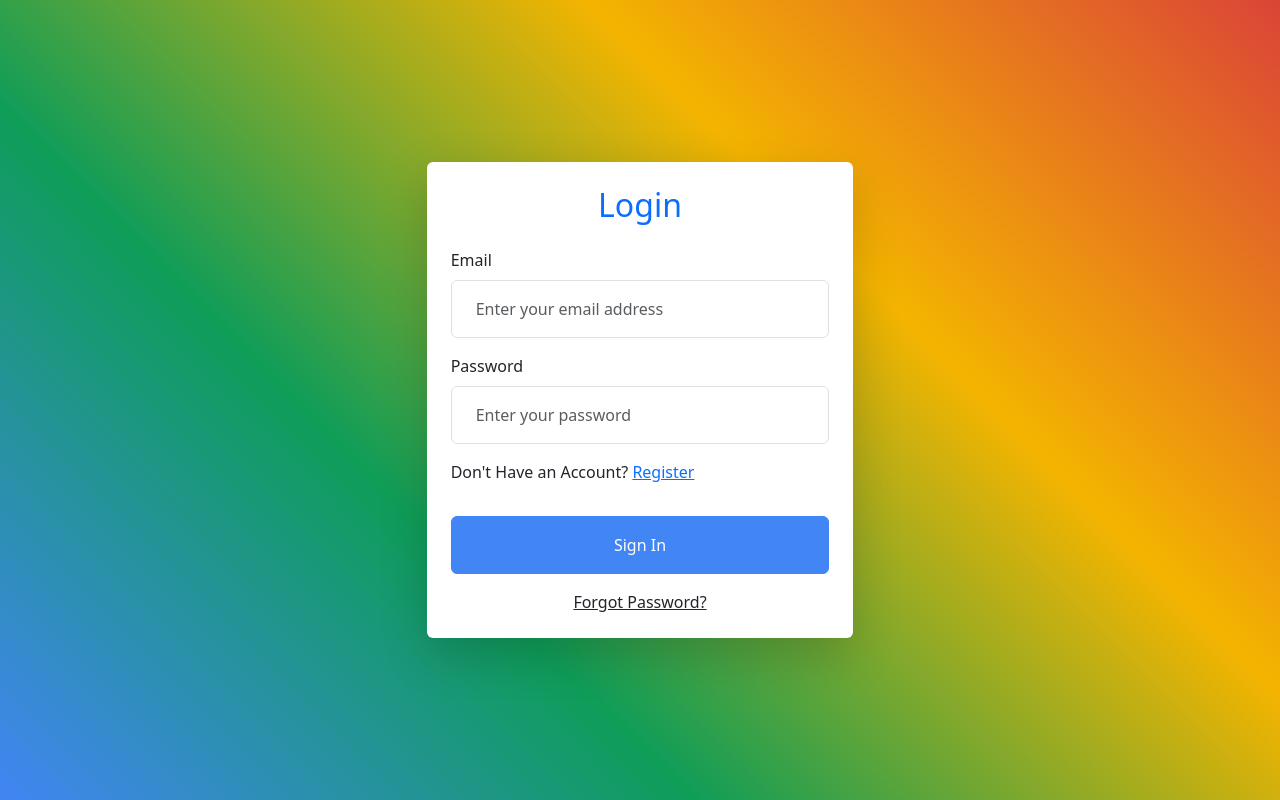
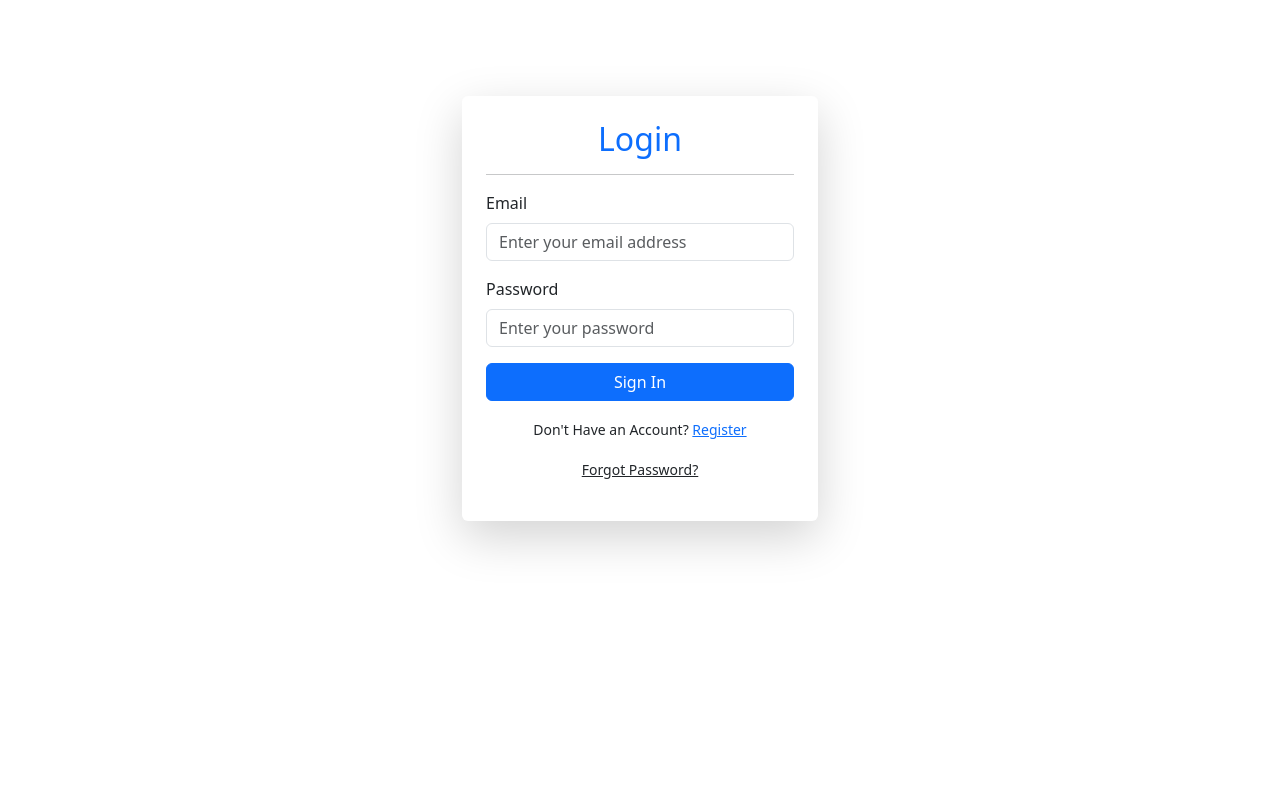
Before and after one commit to mwaney/HRconnect, a React (Vite) app in the folder hrClient/: page /login in a window 1280 px wide. Built offline with nearby package versions, Linux system fonts and the light colour scheme.

Commit message:
code: Moved App and Login components into separate folder for organization

```diff
--- a/hrClient/src/App.jsx
+++ b/hrClient/src/App/App.jsx
@@ -1,12 +1,12 @@
 import "./App.css";
 import { BrowserRouter, Routes, Route } from "react-router-dom";
 import "bootstrap/dist/css/bootstrap.min.css";
-import Users from "./components/Users";
-import CreateUser from "./components/CreateUser";
-import UpdateUser from "./components/UpdateUser";
-import OneUSer from "./components/OneUSer";
-import SignUp from "./components/SignUp";
-import LoginForm from "./components/LogIn";
+import Users from "../components/Users";
+import CreateUser from "../components/CreateUser";
+import UpdateUser from "../components/UpdateUser";
+import OneUSer from "../components/OneUSer";
+import SignUp from "../components/SignUp";
+import Login from "../components/Login";
 
 function App() {
   return (
@@ -14,7 +14,7 @@ function App() {
       <BrowserRouter>
         <Routes>
           <Route path="/" element={<SignUp />}></Route>
-          <Route path="/login" element={<LoginForm />}></Route>
+          <Route path="/login" element={<Login />}></Route>
           <Route path="/allemployees" element={<Users />}></Route>
           <Route path="/create" element={<CreateUser />}></Route>
           <Route path="/update/:id" element={<UpdateUser />}></Route>
--- /dev/null
+++ b/hrClient/src/App/index.js
@@ -0,0 +1,2 @@
+import App from "./App";
+export default App;
--- a/hrClient/src/components/LogIn.jsx
+++ /dev/null
@@ -1,82 +0,0 @@
-import React from "react";
-import { Col, Form, Button } from "react-bootstrap";
-import * as Yup from "yup";
-import { useFormik } from "formik";
-
-const validationSchema = Yup.object({
-  email: Yup.string()
-    .required("Email is required")
-    .matches(
-      /^[A-Z0-9._%+-]+@[A-Z0-9.-]+\.[A-Z]{2,4}$/i,
-      "Invalid Email Address"
-    ),
-  password: Yup.string().required("Please Enter your password"),
-});
-function LoginPage() {
-  const formik = useFormik({
-    initialValues: { email: "", password: "" },
-    validationSchema,
-    onSubmit: (values) => {},
-  });
-  return (
-    <div
-      className="vh-100 d-flex align-items-center justify-content-center"
-      style={{
-        background:
-          "linear-gradient(45deg, #4285f4, #0f9d58, #f4b400, #db4437)",
-      }}
-    >
-      <Col xs={12} md={6} lg={4}>
-        <div className="bg-white p-4 rounded shadow-lg">
-          <h2 className="text-center mb-4 text-primary">Login</h2>
-          <Form onSubmit={formik.handleSubmit}>
-            <Form.Group className="mb-3" controlId="formEmail">
-              <Form.Label>Email</Form.Label>
-              <Form.Control
-                type="email"
-                placeholder="Enter your email address"
-                className="py-3 px-4 rounded"
-                {...formik.getFieldProps("email")}
-              />
-              {formik.touched.email && formik.errors.email ? (
-                <div className="text-danger">{formik.errors.email}</div>
-              ) : null}
-            </Form.Group>
-
-            <Form.Group className="mb-3" controlId="formPassword">
-              <Form.Label>Password</Form.Label>
-              <Form.Control
-                type="password"
-                placeholder="Enter your password"
-                className="py-3 px-4 rounded"
-                {...formik.getFieldProps("password")}
-              />
-              {formik.touched.password && formik.errors.password ? (
-                <div className="text-danger">{formik.errors.password}</div>
-              ) : null}
-            </Form.Group>
-
-            <div className="mb-3">
-              Don't Have an Account? <a href="/">Register</a>
-            </div>
-            <Button
-              variant="primary"
-              type="submit"
-              className="w-100 mt-3 py-3"
-              style={{ background: "#4285f4", borderColor: "#4285f4" }}
-            >
-              Sign In
-            </Button>
-          </Form>
-          <div className="text-center mt-3">
-            <a href="#" className="text-dark">
-              Forgot Password?
-            </a>
-          </div>
-        </div>
-      </Col>
-    </div>
-  );
-}
-
-export default LoginPage;
--- /dev/null
+++ b/hrClient/src/components/Login/Login.jsx
@@ -0,0 +1,81 @@
+import React from "react";
+import { Col, Row, Form, Button, Container } from "react-bootstrap";
+import * as Yup from "yup";
+import { useFormik } from "formik";
+import "./Login.css";
+
+const validationSchema = Yup.object({
+  email: Yup.string()
+    .required("Email is required")
+    .matches(
+      /^[A-Z0-9._%+-]+@[A-Z0-9.-]+\.[A-Z]{2,4}$/i,
+      "Invalid Email Address"
+    ),
+  password: Yup.string().required("Please Enter your password"),
+});
+function Login() {
+  const formik = useFormik({
+    initialValues: { email: "", password: "" },
+    validationSchema,
+    onSubmit: (values) => {},
+  });
+  return (
+   <Container>
+    <Row>
+      <Col className="mt-5 pt-5"  xl={{ span: 4, offset: 4 }}
+            lg={{ span: 4, offset: 4 }}
+            md={{ span: 6, offset: 3 }}
+            sm={{ span: 8, offset: 2 }}>
+          <div className="bg-white p-4 rounded shadow-lg">
+            <h2 className="text-center text-primary">Login</h2>
+            <hr />
+            <Form onSubmit={formik.handleSubmit}>
+              <Form.Group className="mb-3" controlId="formEmail">
+                <Form.Label>Email</Form.Label>
+                <Form.Control
+                  type="email"
+                  placeholder="Enter your email address"
+                  {...formik.getFieldProps("email")}
+                />
+                {formik.touched.email && formik.errors.email ? (
+                  <div className="text-danger"><small>{formik.errors.email}</small></div>
+                ) : null}
+              </Form.Group>
+
+              <Form.Group className="mb-3" controlId="formPassword">
+                <Form.Label>Password</Form.Label>
+                <Form.Control
+                  type="password"
+                  placeholder="Enter your password"
+                  {...formik.getFieldProps("password")}
+                />
+                {formik.touched.password && formik.errors.password ? (
+                  <div className="text-danger"><small>{formik.errors.password}</small></div>
+                ) : null}
+              </Form.Group>
+
+              <div className="d-grid mb-3">
+                <Button
+                  variant="primary"
+                  type="submit"
+                >
+                  Sign In
+                </Button>
+            </div>
+            </Form>
+            <p className="text-center">
+                <small>Don't Have an Account? <a href="/">Register</a></small>
+            </p>
+            <p className="text-center ">
+              <small><a href="#" className="text-dark">
+                Forgot Password?
+              </a></small>
+            </p>
+          </div>
+      </Col>
+    </Row>
+   </Container>
+  );
+}
+
+export default Login;
--- /dev/null
+++ b/hrClient/src/components/Login/index.js
@@ -0,0 +1,2 @@
+import Login from "./Login"
+export default Login;
--- a/hrClient/src/main.jsx
+++ b/hrClient/src/main.jsx
@@ -1,6 +1,6 @@
 import React from "react";
 import ReactDOM from "react-dom/client";
-import App from "./App.jsx";
+import App from "./App";
 
 ReactDOM.createRoot(document.getElementById("root")).render(
   <React.StrictMode>
```
Also changed, not shown: hrClient/package.json (+5 -2 lines), hrClient/src/App/App.css (added), hrClient/src/components/Login/Login.css (added), 2 other files (tests, documents, lock files or other folders).
